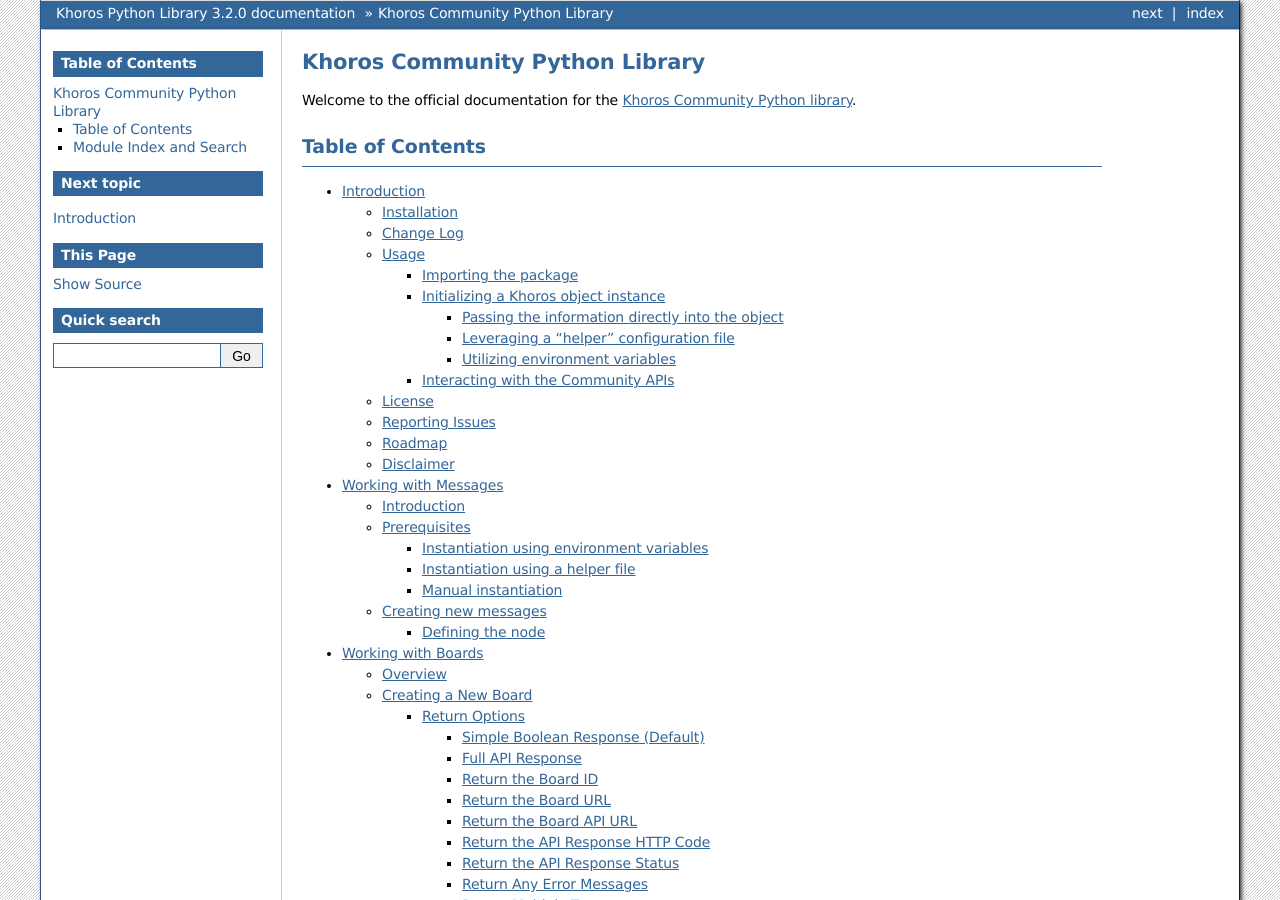
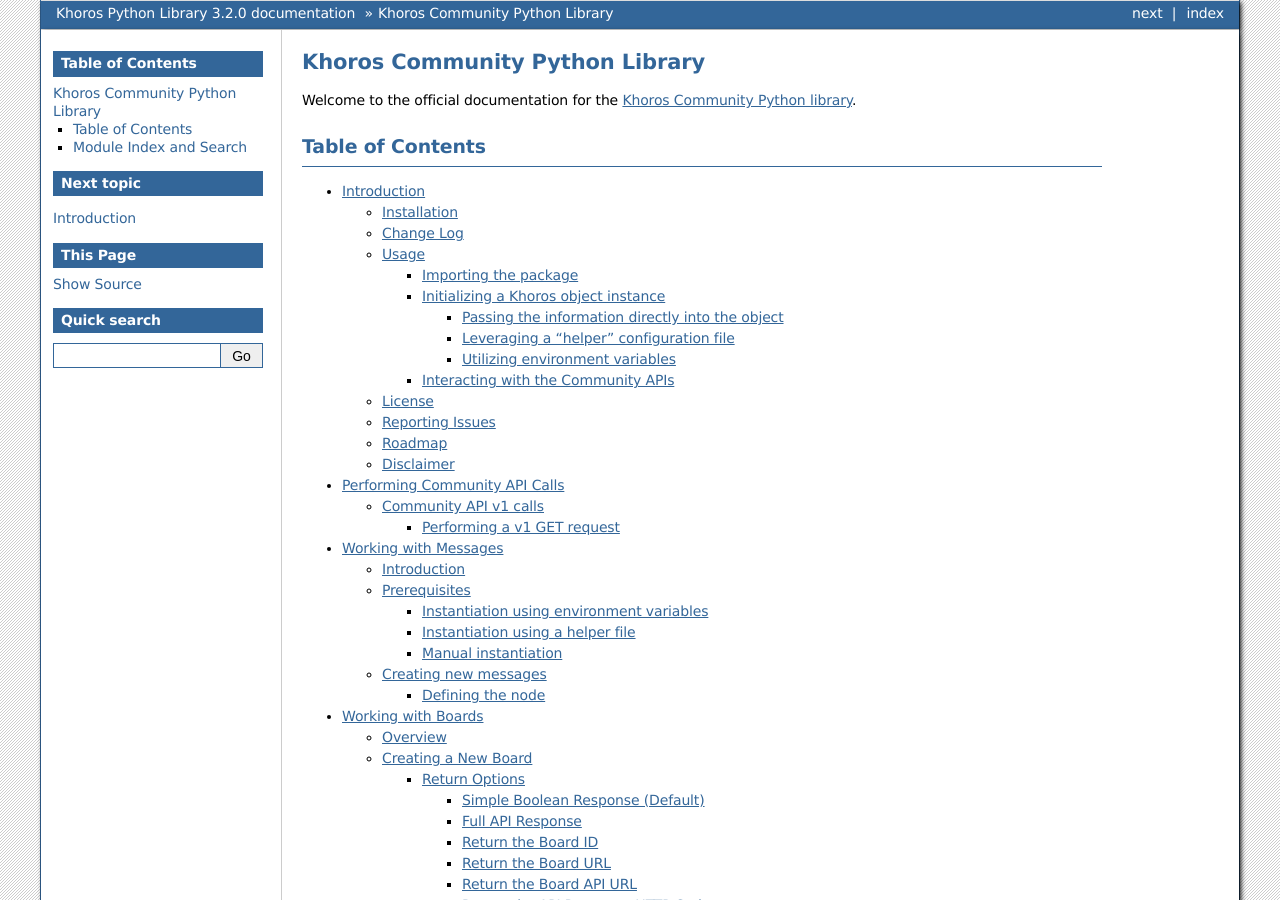
Before and after one commit to jeffshurtliff/khoros, a Sphinx documentation site: the page built from docs/index.rst, in a window 1280 px wide and 900 px high. Built offline with Sphinx 7.4.7, drawn with Linux system fonts in a browser that asks for light colours.

Commit message:
Added the community-api-calls.rst page to the toctree in index.rst

```diff
--- a/docs/index.rst
+++ b/docs/index.rst
@@ -11,6 +11,7 @@
 .. toctree::
 
    introduction
+   community-api-calls
    messages
    boards
    group-hubs
```
